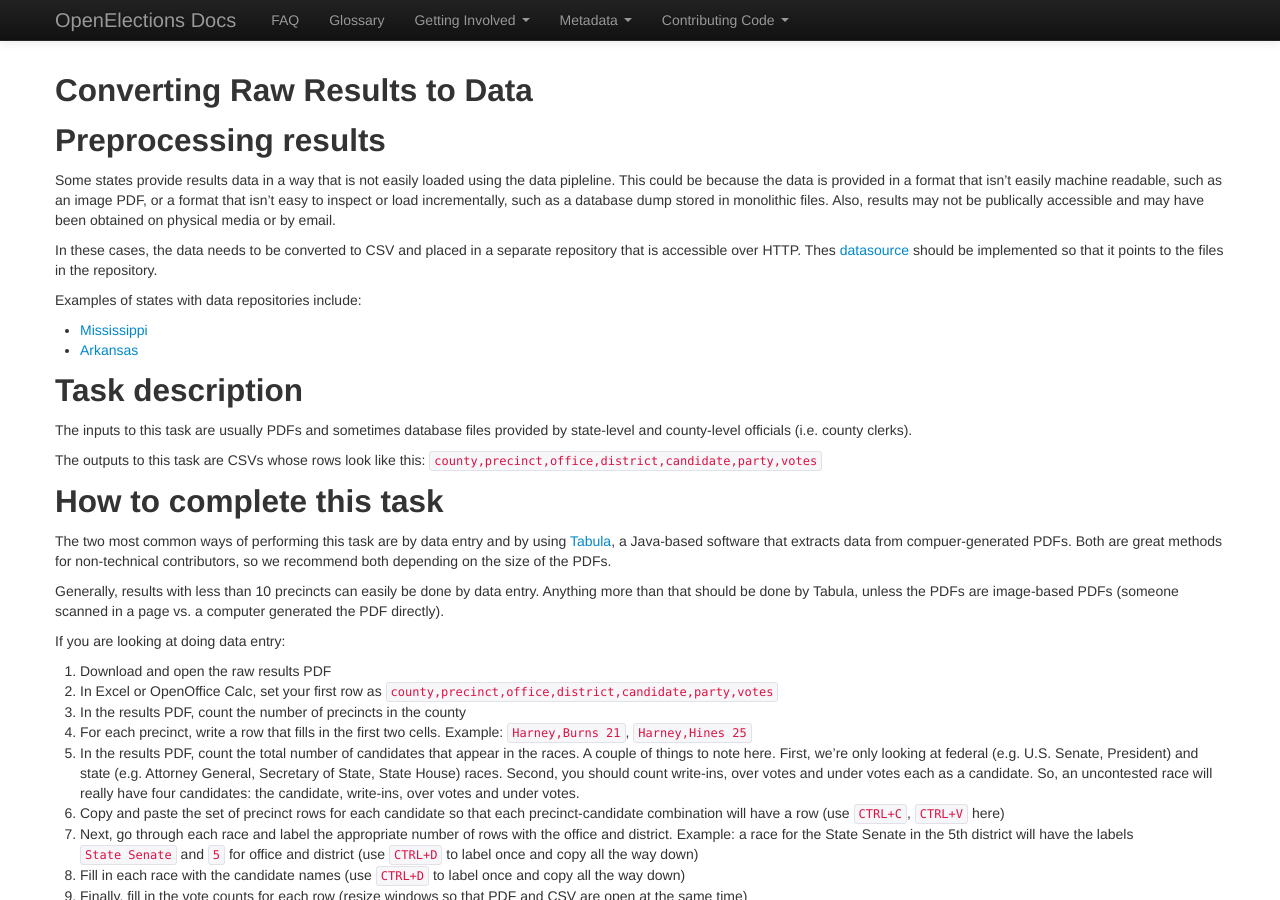
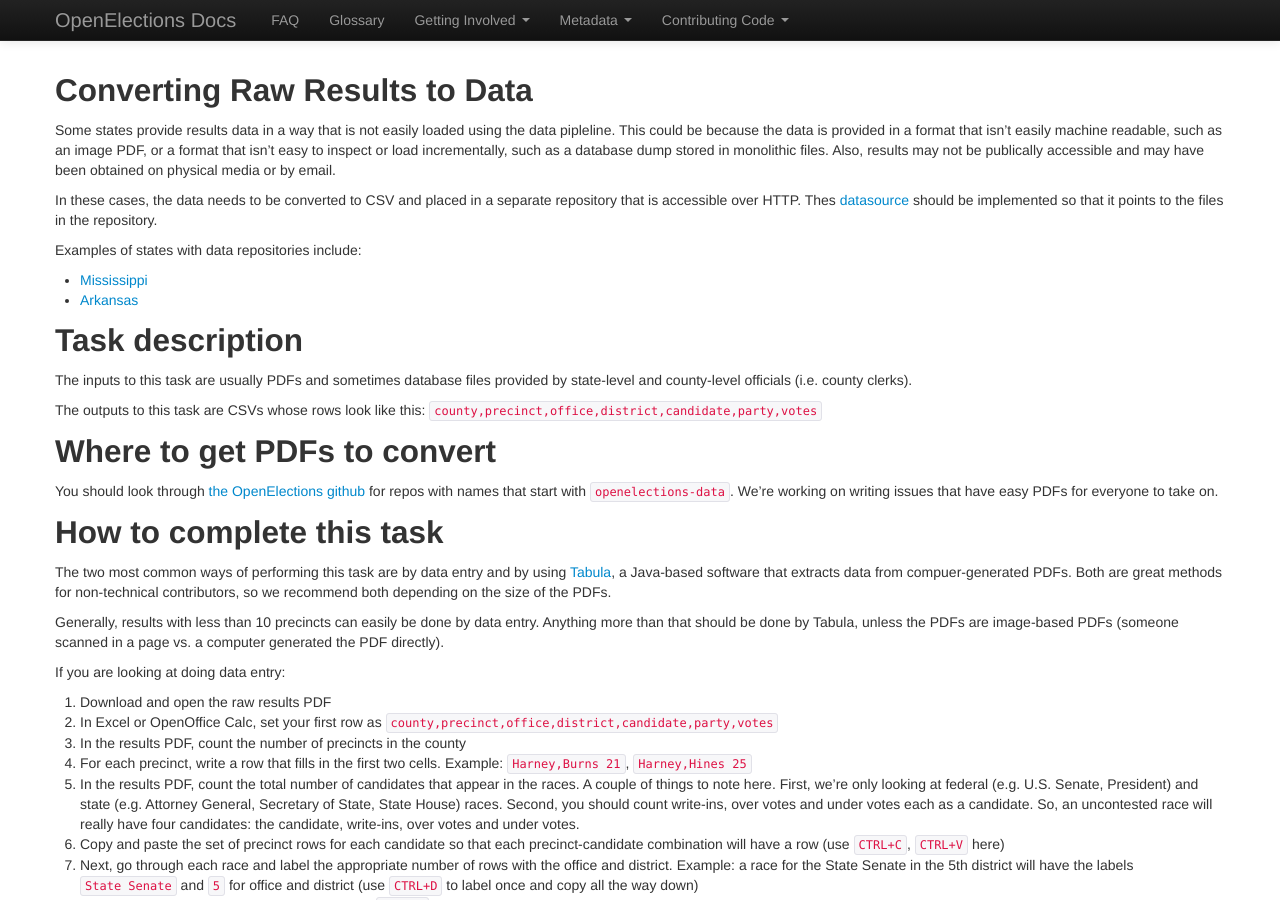
Before and after one commit to openelections/docs, a Jekyll site: the page built from rawtodata.md, in a window 1280 px wide and 900 px high. Built offline with Jekyll 4.4.1, drawn with Linux system fonts in a browser that asks for light colours; nearby versions of some CDN libraries; some web fonts are replaced.

Commit message:
small adjustment to converting

```diff
--- a/rawtodata.md
+++ b/rawtodata.md
@@ -5,9 +5,6 @@ permalink: /guide/converting
 ---
 
 ## Converting Raw Results to Data
-
-
-## Preprocessing results
 
 Some states provide results data in a way that is not easily loaded using the data pipleline.  This could be because the data is provided in a format that isn't easily machine readable, such as an image PDF, or a format that isn't easy to inspect or load incrementally, such as a database dump stored in monolithic files.  Also, results may not be publically accessible and may have been obtained on physical media or by email.
 
@@ -23,6 +20,10 @@ Examples of states with data repositories include:
 The inputs to this task are usually PDFs and sometimes database files provided by state-level and county-level officials (i.e. county clerks).
 
 The outputs to this task are CSVs whose rows look like this: `county,precinct,office,district,candidate,party,votes`
+
+## Where to get PDFs to convert
+
+You should look through [the OpenElections github](https://github.com/openelections) for repos with names that start with `openelections-data`. We're working on writing issues that have easy PDFs for everyone to take on.
 
 ## How to complete this task
 
```
